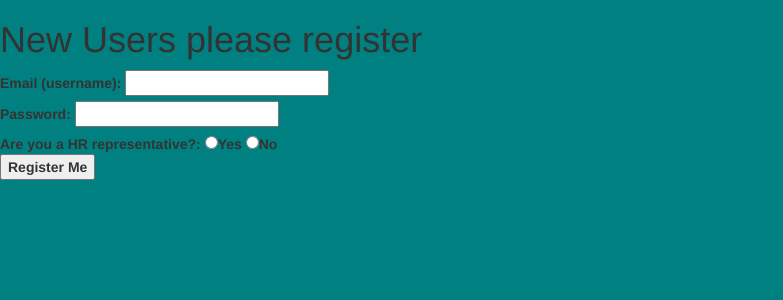
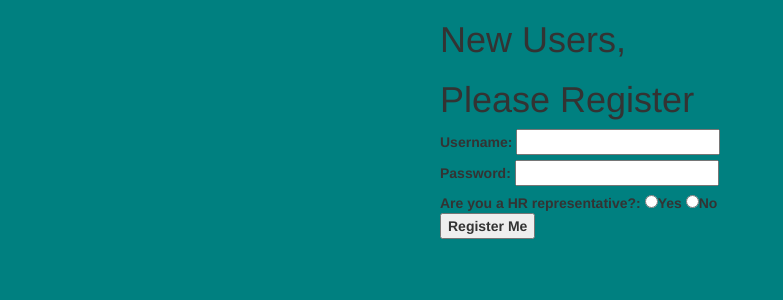
Before and after one commit to hackathon-RST/hackathon-RST, a Flask app: page /register in a window 1280 px wide. Shown: the part 166-466 px from the top of the page, without its empty margins (0-783 px from the left). Run offline with Flask 2, Linux system fonts and the light colour scheme; some libraries are stand-ins or nearby versions.

Commit message:
worked on register template for better name choice and flow

```diff
--- a/static/styles.css
+++ b/static/styles.css
@@ -38,6 +38,15 @@ dt{
     position: center;
     margin: 0 auto;
 
+}
 
+.register-form {
+    width: 400px;
+    position: center;
+    margin: 0 auto;
 
 }
+
+.submit-btn {
+    margin: 0 auto;
+}
--- a/templates/login.html
+++ b/templates/login.html
@@ -5,7 +5,7 @@
         <p>Login</p></div>
         <form action='/login' id="login-form" method="POST">
             <label>Username:<br>
-                <input type="text" id="email-length" name="email" placeholder="Email"></input></label><br>
+                <input type="text" id="username" name="username" placeholder="username"></input></label><br>
             <label>Password:<br>
                 <input type="password" id="password" name="password" placeholder="Password"></input></label><br><br><br>
                 <input type="submit" value="Log Me In">
--- a/templates/register.html
+++ b/templates/register.html
@@ -2,18 +2,23 @@
 {% block title %}Please register{% endblock %}
 {% block content %}
 
-<h1>New Users please register</h1>
-<form action='/register' id="login-form" method="POST">
-    <label>Email (username):
-        <input type="text" id="email-length" name="email"></input></label><br>
-        <div id="error-email"></div>
-    <label>Password:
-        <input type="password" id="password-length" name="password"></input></label><br>
-        <div id="error-password"></div>
-    <label>Are you a HR representative?:
-        <input type="radio" name="private" value=2>Yes
-        <input type="radio" name="private" value=1>No</br>
-    <input type="submit" value="Register Me">
-</form>
+
+
+<div class="register-form">
+    <h1>New Users,</h1>
+     <h1>Please Register</h1>
+    <form action='/user/create' id="login-form" method="POST">
+        <label>Username:
+            <input type="text" id="username" name="username"></input></label><br>
+            <div id="error-username"></div>
+        <label>Password:
+            <input type="password" id="password-length" name="password"></input></label><br>
+            <div id="error-password"></div>
+        <label>Are you a HR representative?:
+            <input type="radio" name="user-type" value="hr">Yes
+            <input type="radio" name="user-type" value="user">No</br>
+        <input type="submit" class="submit-btn" value="Register Me">
+    </form>
+</div>
 
 {% endblock %}
```
